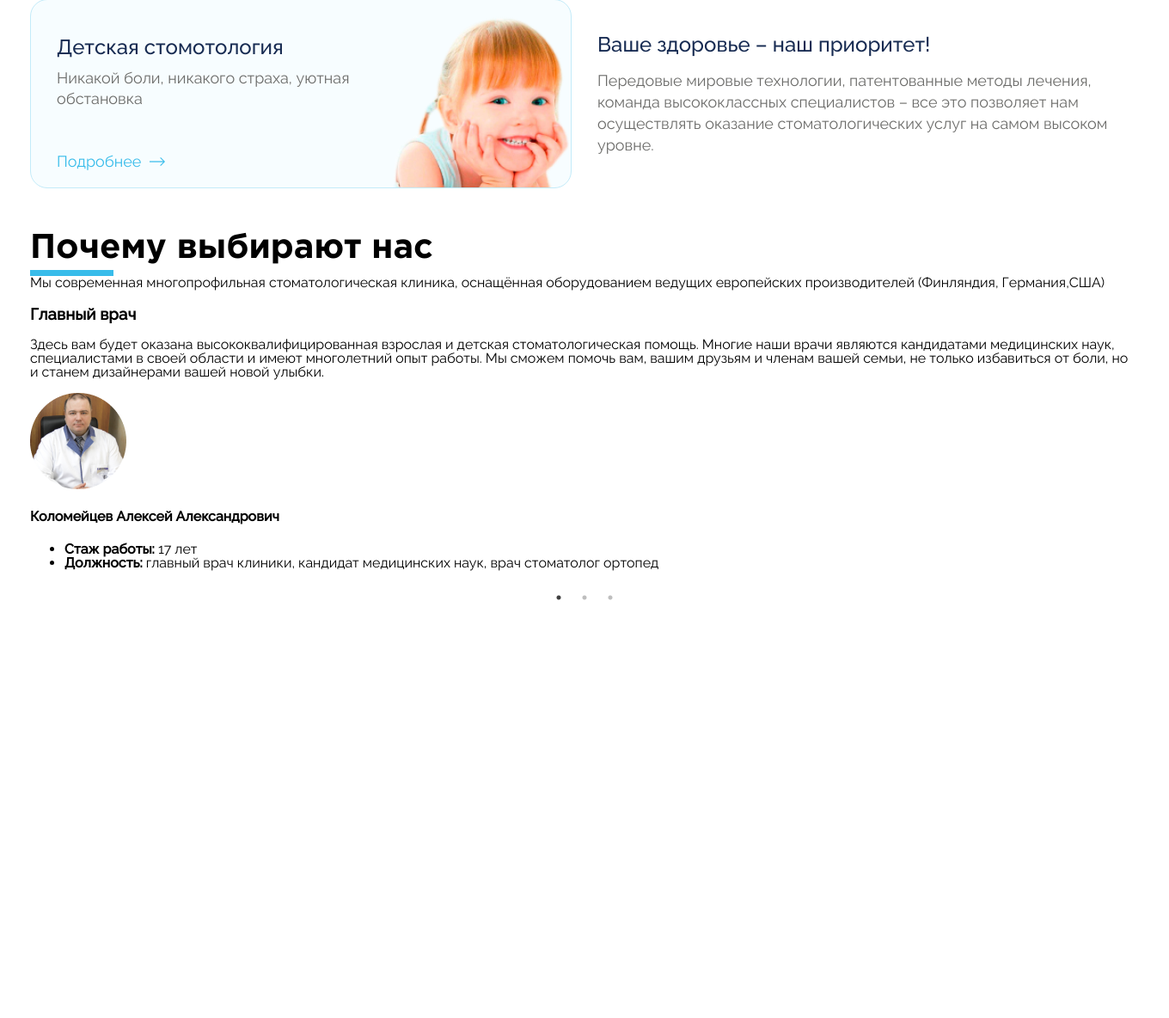
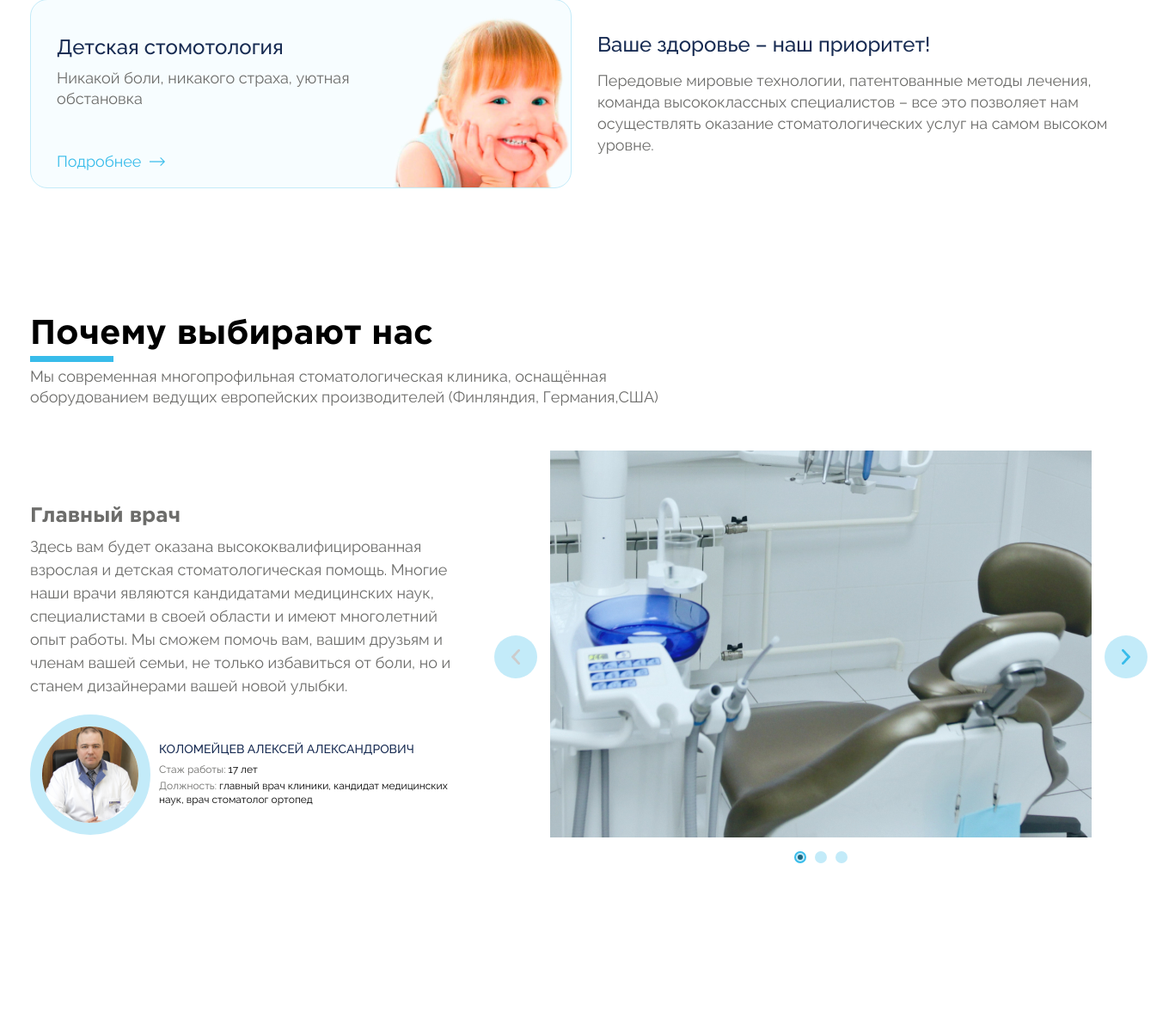
Before and after one commit to MrKobra/dental_web, a PHP site: page / in a window 1360 px wide. Shown: the part 1572-2756 px from the top of the page at 86% size. Before the commit the page ends 2270 px from the top, so only its background shows below. Run offline with PHP 8.4, Linux system fonts and the light colour scheme.

Commit message:
Add about-us styles (index.html)

```diff
--- a/html/css/style.css
+++ b/html/css/style.css
@@ -79,6 +79,86 @@ body {
   position: absolute;
   left: 0;
   bottom: 0;
+}
+.heading span {
+  font-size: 18px;
+  line-height: 24px;
+  color: #6C6C6A;
+  display: block;
+  margin-top: 5px;
+}
+
+.slick-dots {
+  bottom: 0;
+  left: 0;
+}
+.slick-dots li {
+  margin: 0 5px;
+  list-style: none;
+  width: auto;
+  height: auto;
+}
+.slick-dots li.slick-active button {
+  border: 2px solid #38BCEA;
+}
+.slick-dots li.slick-active button:after {
+  content: "";
+  width: 6px;
+  height: 6px;
+  background: #1E6680;
+  position: absolute;
+  top: 50%;
+  left: 50%;
+  margin: -3px 0 0 -3px;
+  border-radius: 50%;
+}
+.slick-dots li button {
+  width: 14px;
+  height: 14px;
+  background: #C3EBF9;
+  padding: 0;
+  border-radius: 50%;
+}
+.slick-dots li button:before {
+  display: none;
+}
+
+.slick-next, .slick-prev {
+  width: 50px;
+  height: 50px;
+}
+.slick-next:before, .slick-prev:before {
+  display: none;
+}
+.slick-next:after, .slick-prev:after {
+  content: "";
+  width: 50px;
+  height: 50px;
+  background: #C3EBF9 url(../img/slider-active-arrow.png) no-repeat center center;
+  border-radius: 50%;
+  position: absolute;
+  left: 0;
+  top: 0;
+}
+.slick-next.slick-disabled:after, .slick-prev.slick-disabled:after {
+  background: #C3EBF9 url(../img/slider-disabled-arrow.png) no-repeat center center;
+}
+
+.slick-prev {
+  left: -10px;
+}
+.slick-prev.slick-disabled:after {
+  transform: rotate(0);
+}
+.slick-prev:after {
+  transform: rotate(180deg);
+}
+
+.slick-next {
+  right: -10px;
+}
+.slick-next.slick-disabled:after {
+  transform: rotate(180deg);
 }
 
 /* Header Styles */
@@ -334,4 +414,81 @@ body {
   margin: 15px 0 0;
 }
 
+/* About Us */
+.about-us {
+  padding: 100px 0 150px;
+}
+.about-us .heading span {
+  width: 60%;
+}
+.about-us-container {
+  display: flex;
+  justify-content: space-between;
+  margin-top: 50px;
+  align-items: center;
+}
+.about-us-text {
+  flex-basis: 500px;
+}
+.about-us-text h3 {
+  color: #6C6C6A;
+  font-size: 24px;
+  margin: 0;
+  font-family: "Gotham Pro", "Raleway", sans-serif;
+}
+.about-us-text p {
+  font-size: 18px;
+  line-height: 27px;
+  color: #6C6C6A;
+  margin: 10px 0 0;
+}
+.about-us-chief {
+  display: flex;
+  align-items: center;
+  margin-top: 20px;
+}
+.about-us-chief-img {
+  flex-basis: 140px;
+  height: 140px;
+  border: 14px solid #C3EBF9;
+  box-sizing: border-box;
+  border-radius: 50%;
+}
+.about-us-chief-info {
+  flex-basis: calc(100% - 140px);
+  padding-left: 10px;
+  box-sizing: border-box;
+}
+.about-us-chief-info h4 {
+  text-transform: uppercase;
+  font-size: 14px;
+  line-height: 21px;
+  font-weight: 500;
+  color: #172B52;
+  margin: 0 0 5px;
+}
+.about-us-chief-info ul {
+  margin: 0;
+  padding: 0;
+}
+.about-us-chief-info ul li {
+  list-style: none;
+  font-size: 12px;
+  line-height: 16px;
+  margin: 0 0 3px;
+}
+.about-us-chief-info ul li strong {
+  color: #6C6C6A;
+  font-weight: 400;
+}
+.about-us-slider {
+  width: calc(100% - 550px);
+  padding: 0 55px 30px;
+  box-sizing: border-box;
+}
+.about-us-slide-img {
+  width: 100%;
+  height: 450px;
+}
+
 /*# sourceMappingURL=style.css.map */
--- a/html/css/style.sass
+++ b/html/css/style.sass
@@ -214,3 +214,66 @@
       line-height: 25px
       color: #6C6C6A
       margin: 15px 0 0
+
+/* About Us */
+.about-us
+  padding: 100px 0 150px
+  .heading
+    span
+      width: 60%
+  &-container
+    display: flex
+    justify-content: space-between
+    margin-top: 50px
+    align-items: center
+  &-text
+    flex-basis: 500px
+    h3
+      color: #6C6C6A
+      font-size: 24px
+      margin: 0
+      font-family: $hFont, $mFont, sans-serif
+    p
+      font-size: 18px
+      line-height: 27px
+      color: #6C6C6A
+      margin: 10px 0 0
+  &-chief
+    display: flex
+    align-items: center
+    margin-top: 20px
+    &-img
+      flex-basis: 140px
+      height: 140px
+      border: 14px solid $hover
+      box-sizing: border-box
+      border-radius: 50%
+    &-info
+      flex-basis: calc(100% - 140px)
+      padding-left: 10px
+      box-sizing: border-box
+      h4
+        text-transform: uppercase
+        font-size: 14px
+        line-height: 21px
+        font-weight: 500
+        color: #172B52
+        margin: 0 0 5px
+      ul
+        margin: 0
+        padding: 0
+        li
+          list-style: none
+          font-size: 12px
+          line-height: 16px
+          margin: 0 0 3px
+          strong
+            color: #6C6C6A
+            font-weight: 400
+  &-slider
+    width: calc(100% - 550px)
+    padding: 0 55px 30px
+    box-sizing: border-box
+  &-slide-img
+    width: 100%
+    height: 450px
```
